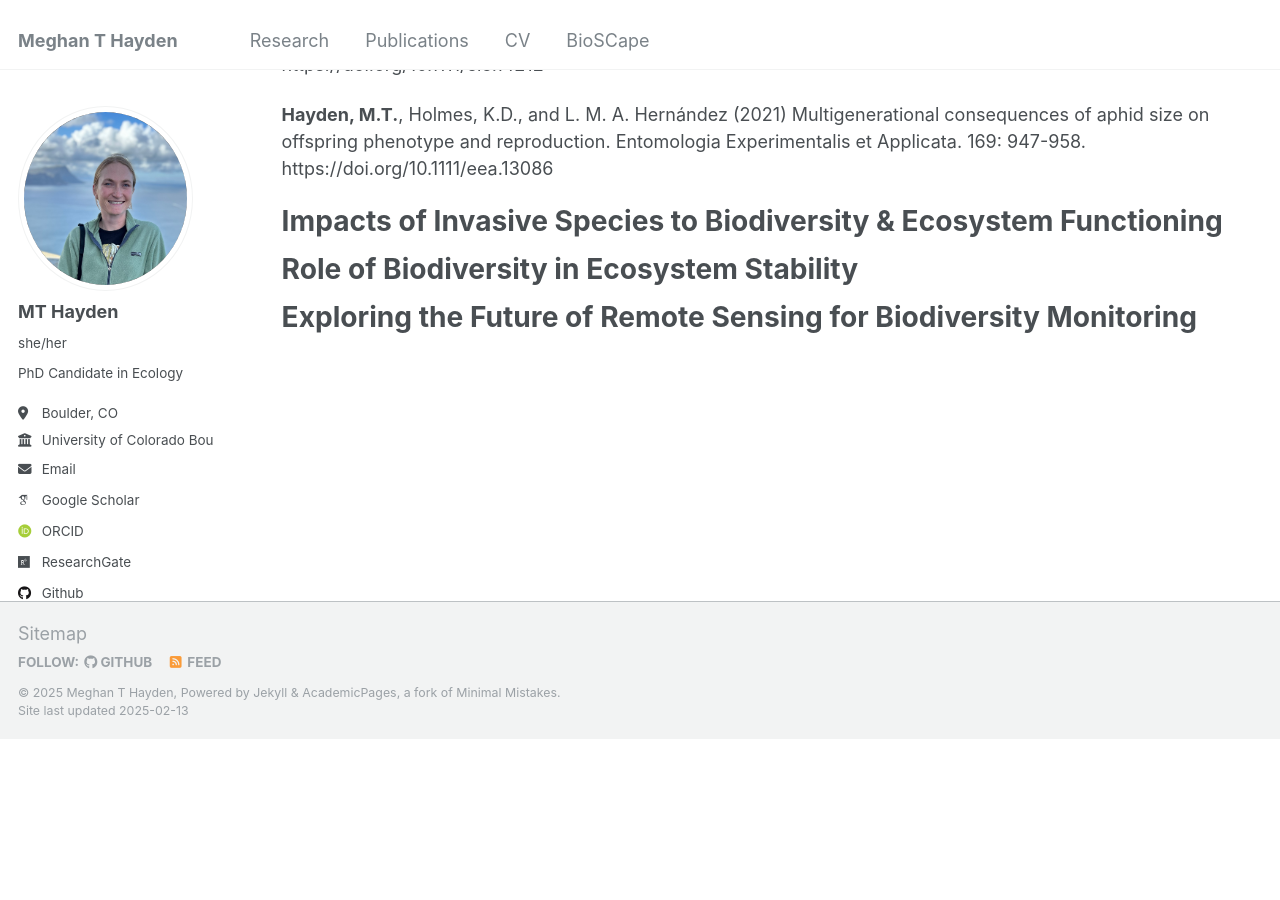
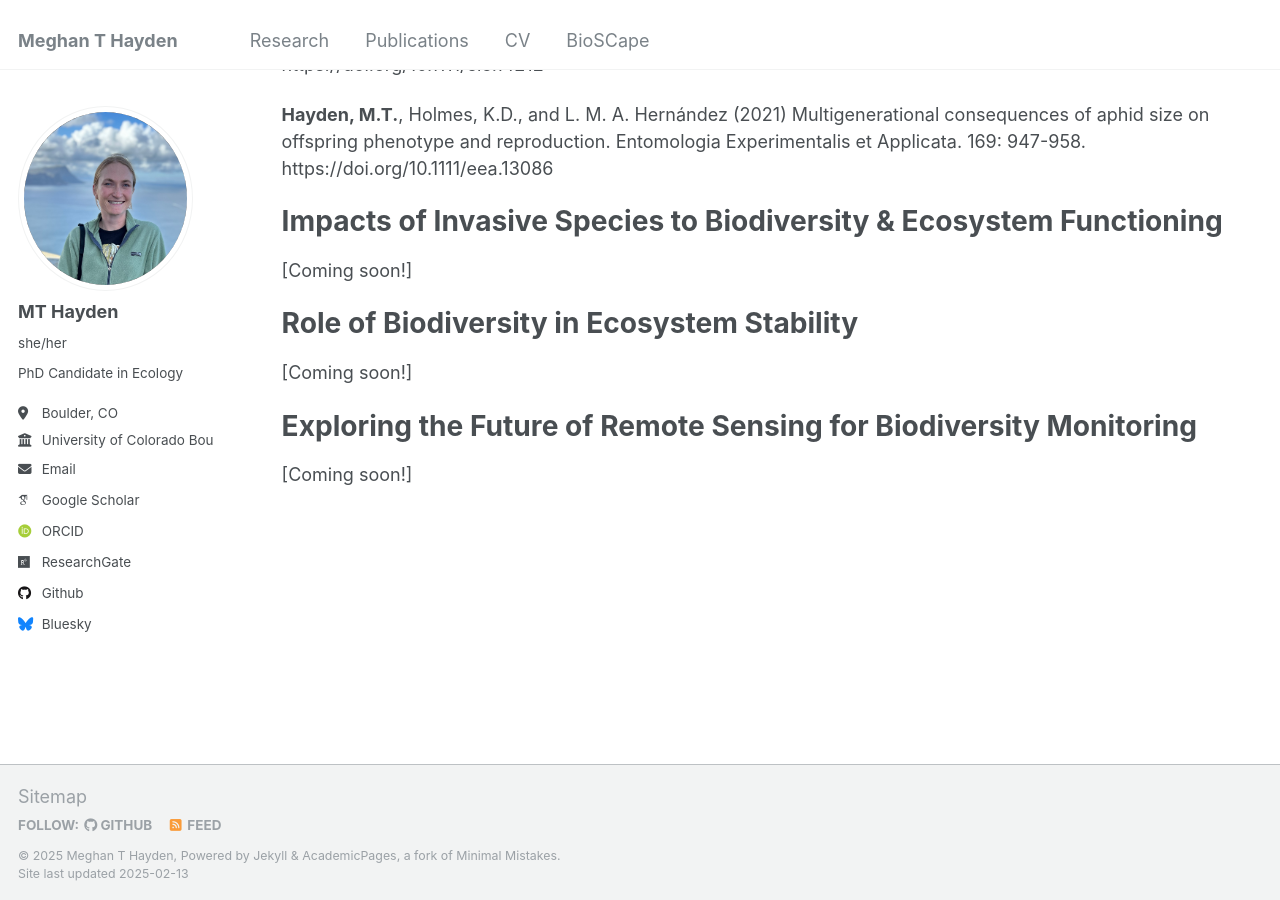
Before and after one commit to MeghanTHayden/MeghanTHayden.github.io, a Jekyll site: the page built from _pages/research.md, in a window 1280 px wide and 900 px high, scrolled down 540 px. Built offline with Jekyll 4.4.1, drawn with Linux system fonts in a browser that asks for light colours; some web fonts are replaced; before the commit the page ends 1279 px from its top, so only the background shows below that.

Commit message:
Update research.md

```diff
--- a/_pages/research.md
+++ b/_pages/research.md
@@ -20,11 +20,18 @@ Van Kleunen, L., Peterson, K., **Hayden, M.T.**, Keyes, A., Li, H., & Dee, L. (2
 
 **Hayden, M.T.**, Holmes, K.D., and L. M. A. Hernández (2021) Multigenerational consequences of aphid size on offspring phenotype and reproduction. Entomologia Experimentalis et Applicata. 169: 947-958. https://doi.org/10.1111/eea.13086
 
+
 Impacts of Invasive Species to Biodiversity & Ecosystem Functioning
 ======
+
+[Coming soon!]
 
 Role of Biodiversity in Ecosystem Stability
 ======
 
+[Coming soon!]
+
 Exploring the Future of Remote Sensing for Biodiversity Monitoring
 ======
+
+[Coming soon!]
```
